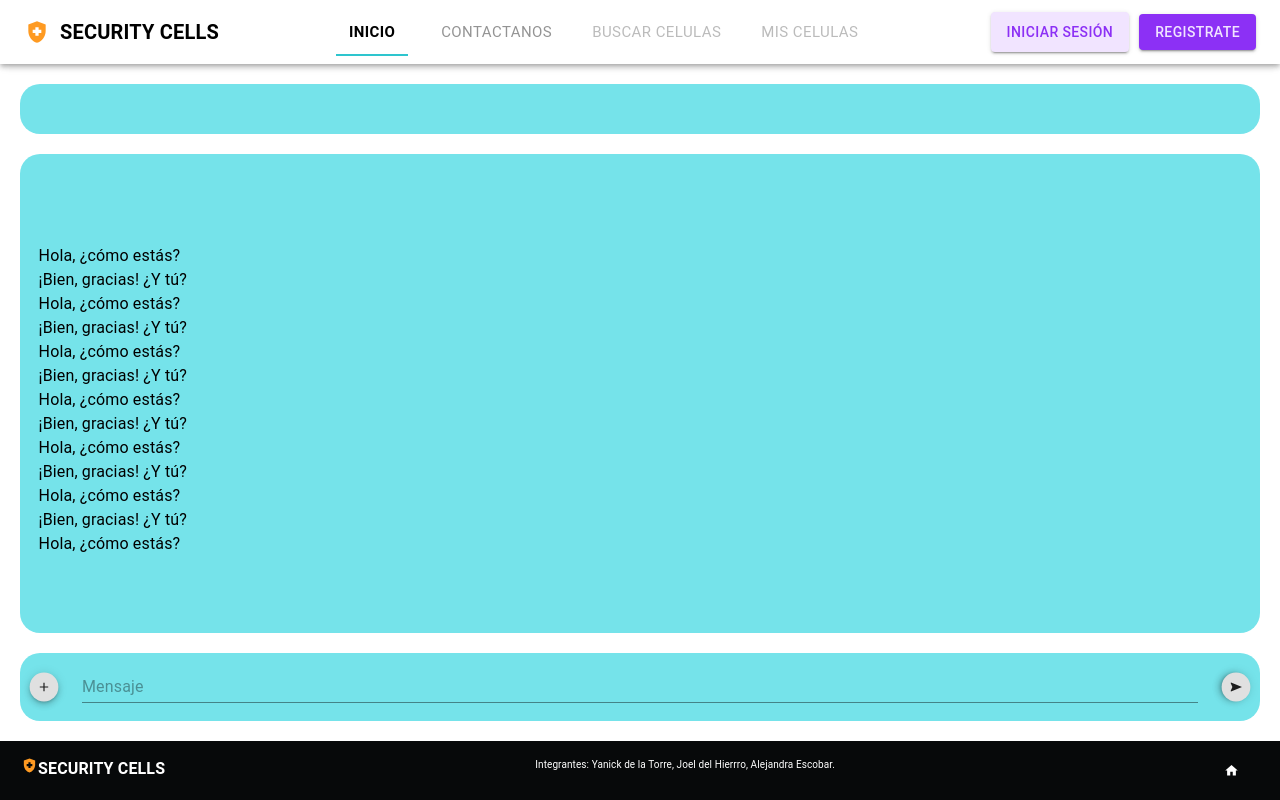
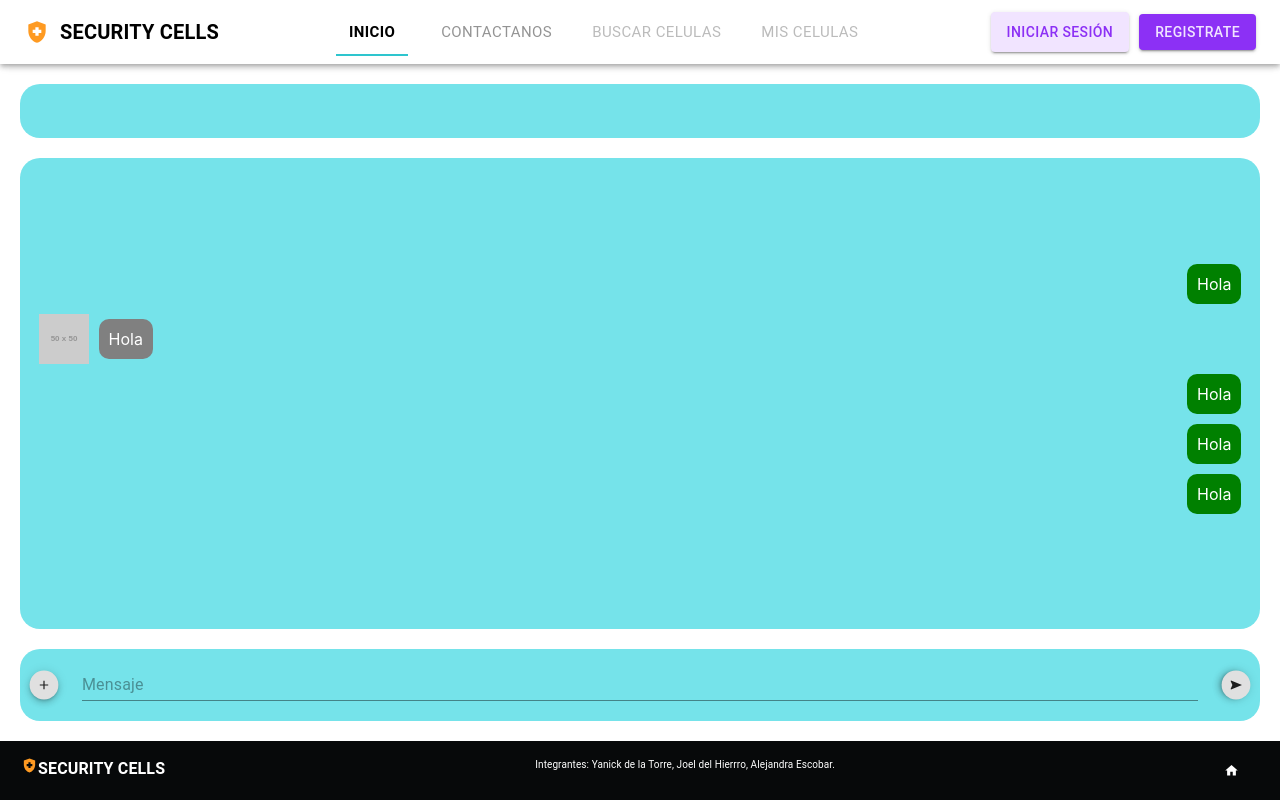
Before and after one commit to Yank2901/celulas-de-seguridad, a React (Create React App) app: page /chat/1 in a window 1280 px wide. Built offline with nearby package versions, Linux system fonts and the light colour scheme; no server answers.

Commit message:
Componentes para chat

```diff
--- /dev/null
+++ b/src/Components/ChatMessage.js
@@ -0,0 +1,35 @@
+import React from "react";
+
+const ChatMessage = ({ code, message }) => {
+  return (
+    <div
+      style={{
+        display: "flex",
+        flexDirection: code === 0 ? "row-reverse" : "row",
+        alignItems: "center",
+        marginBottom: "10px",
+      }}
+    >
+      {code === 1 && (
+        <img
+          src="https://via.placeholder.com/50"
+          alt="Avatar"
+          style={{ marginRight: "10px" }}
+        />
+      )}
+      <div
+        style={{
+          backgroundColor: code === 0 ? "green" : "gray",
+          color: "white",
+          padding: "10px",
+          borderRadius: "10px",
+          maxWidth: "70%",
+        }}
+      >
+        {message}
+      </div>
+    </div>
+  );
+}
+
+export default ChatMessage;
--- a/src/Views/Chat.js
+++ b/src/Views/Chat.js
@@ -4,62 +4,11 @@ import { useParams } from "react-router-dom";
   import axios from "axios";
   import AddIcon from '@mui/icons-material/Add';
   import NavigationIcon from '@mui/icons-material/Navigation';
+  import ChatMessage from "../Components/ChatMessage";
 
   const Chat = () => {
     const { id } = useParams();
-  const [cellData, setCellData] = useState({}); // Cambio aquí
-  const [chatMessages, setChatMessages] = useState([]);
-
-  const getChatMessages = () => {
-    // Simulación de mensajes de chat (reemplazar con tu lógica de obtención de mensajes)
-    const exampleMessages = [
-      { id: 1, text: "Hola, ¿cómo estás?" },
-      { id: 2, text: "¡Bien, gracias! ¿Y tú?" },
-      { id: 1, text: "Hola, ¿cómo estás?" },
-      { id: 2, text: "¡Bien, gracias! ¿Y tú?" },
-      { id: 1, text: "Hola, ¿cómo estás?" },
-      { id: 2, text: "¡Bien, gracias! ¿Y tú?" },
-      { id: 1, text: "Hola, ¿cómo estás?" },
-      { id: 2, text: "¡Bien, gracias! ¿Y tú?" },
-      { id: 1, text: "Hola, ¿cómo estás?" },
-      { id: 2, text: "¡Bien, gracias! ¿Y tú?" },
-      { id: 1, text: "Hola, ¿cómo estás?" },
-      { id: 2, text: "¡Bien, gracias! ¿Y tú?" },
-      { id: 1, text: "Hola, ¿cómo estás?" },
-      { id: 2, text: "¡Bien, gracias! ¿Y tú?" },
-      { id: 1, text: "Hola, ¿cómo estás?" },
-      { id: 2, text: "¡Bien, gracias! ¿Y tú?" },
-      { id: 1, text: "Hola, ¿cómo estás?" },
-      { id: 2, text: "¡Bien, gracias! ¿Y tú?" },
-      { id: 1, text: "Hola, ¿cómo estás?" },
-      { id: 2, text: "¡Bien, gracias! ¿Y tú?" },
-      { id: 1, text: "Hola, ¿cómo estás?" },
-      { id: 2, text: "¡Bien, gracias! ¿Y tú?" },
-      { id: 1, text: "Hola, ¿cómo estás?" },
-      { id: 2, text: "¡Bien, gracias! ¿Y tú?" },
-      { id: 1, text: "Hola, ¿cómo estás?" },
-      { id: 2, text: "¡Bien, gracias! ¿Y tú?" },
-      { id: 1, text: "Hola, ¿cómo estás?" },
-      { id: 2, text: "¡Bien, gracias! ¿Y tú?" },
-      { id: 1, text: "Hola, ¿cómo estás?" },
-      { id: 2, text: "¡Bien, gracias! ¿Y tú?" },
-      { id: 1, text: "Hola, ¿cómo estás?" },
-      { id: 2, text: "¡Bien, gracias! ¿Y tú?" },
-      { id: 1, text: "Hola, ¿cómo estás?" },
-      { id: 2, text: "¡Bien, gracias! ¿Y tú?" },
-      { id: 1, text: "Hola, ¿cómo estás?" },
-      { id: 2, text: "¡Bien, gracias! ¿Y tú?" },
-      { id: 1, text: "Hola, ¿cómo estás?" },
-      { id: 2, text: "¡Bien, gracias! ¿Y tú?" },
-      { id: 1, text: "Hola, ¿cómo estás?" },
-      { id: 2, text: "¡Bien, gracias! ¿Y tú?" },
-      { id: 1, text: "Hola, ¿cómo estás?" },
-      { id: 2, text: "¡Bien, gracias! ¿Y tú?" },
-      { id: 1, text: "Hola, ¿cómo estás?" },
-      { id: 2, text: "¡Bien, gracias! ¿Y tú?" },
-    ];
-    setChatMessages(exampleMessages);
-  };
+    const [cellData, setCellData] = useState({});
 
     const getDataCell = () => {
       console.log(`http://localhost:8000/api/cell/${id}`);
@@ -79,7 +28,6 @@ const Chat = () => {
 
     useEffect(() => {
       getDataCell();
-    getChatMessages();
     }, []);
 
     return (
@@ -136,11 +84,11 @@ const Chat = () => {
               },
             }}
           >
-          {chatMessages.map((message) => (
-            <Typography key={message.id} variant="body1">
-              {message.text}
-            </Typography>
-          ))}
+            <ChatMessage code={0} message={"Hola"} ></ChatMessage>
+            <ChatMessage code={1} message={"Hola"} ></ChatMessage>
+            <ChatMessage code={0} message={"Hola"} ></ChatMessage>
+            <ChatMessage code={0} message={"Hola"} ></ChatMessage>
+            <ChatMessage code={0} message={"Hola"} ></ChatMessage>
           </Box>
         </Box>
         <Box
```
Lines whose indentation alone changed are shown as unchanged.
